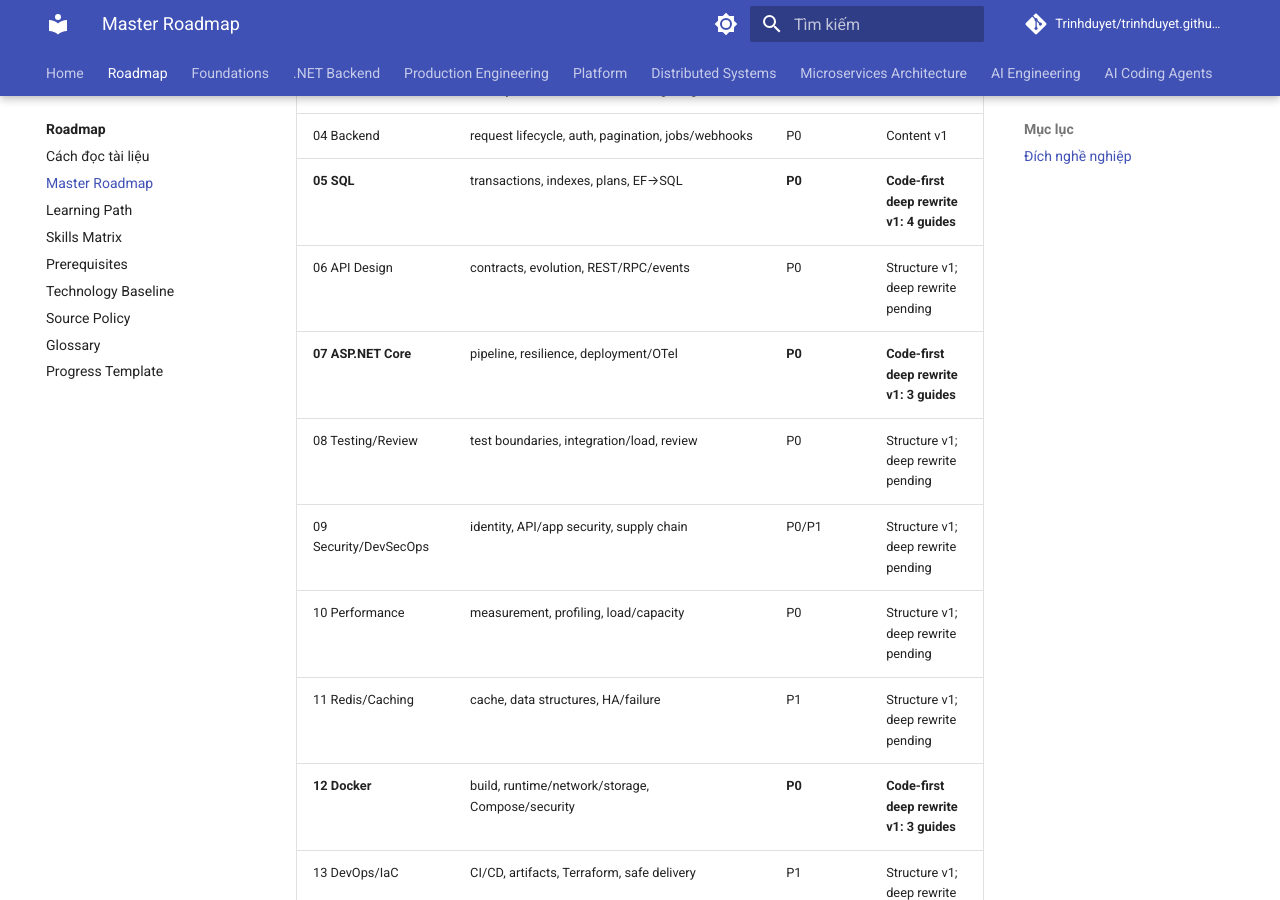
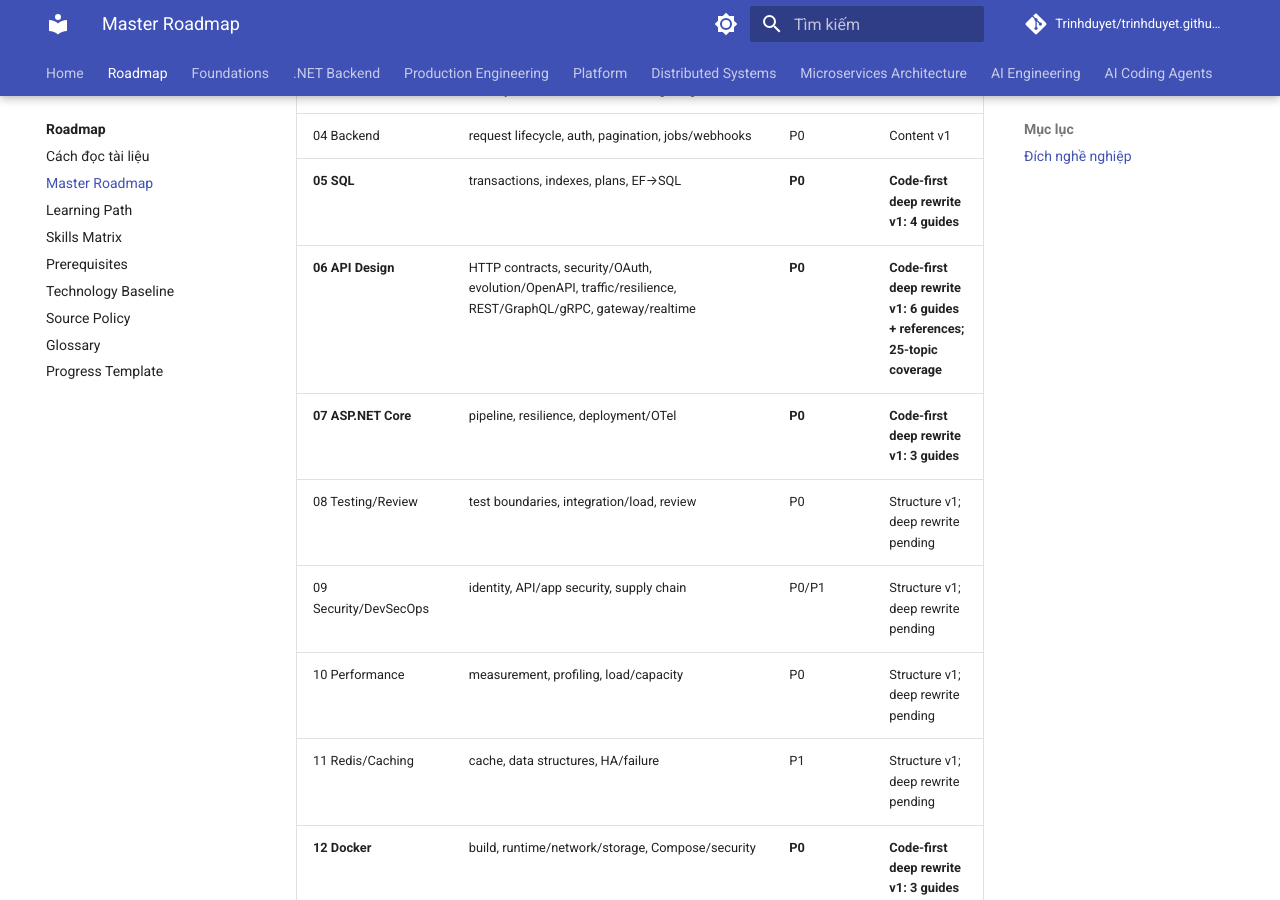
Before and after one commit to Trinhduyet/trinhduyet.github.io, an MkDocs documentation site: the page built from docs/00-roadmap/master-roadmap.md, in a window 1280 px wide and 900 px high, scrolled down 1772 px. Built offline with MkDocs 1.6.1 and Material for MkDocs 9.7.7, drawn with Linux system fonts in a browser that asks for light colours; comment, search, counter and statistics services are not loaded; some of the changed text lies outside the part shown.

Commit message:
docs: mark API Design deep rewrite v1

```diff
--- a/docs/00-roadmap/master-roadmap.md
+++ b/docs/00-roadmap/master-roadmap.md
@@ -51,7 +51,7 @@ Architecture decision
 | 03 .NET | C#, async, GC, ThreadPool, hosting, diagnostics | P0 | Content v1 |
 | 04 Backend | request lifecycle, auth, pagination, jobs/webhooks | P0 | Content v1 |
 | **05 SQL** | transactions, indexes, plans, EF→SQL | **P0** | **Code-first deep rewrite v1: 4 guides** |
-| 06 API Design | contracts, evolution, REST/RPC/events | P0 | Structure v1; deep rewrite pending |
+| **06 API Design** | HTTP contracts, security/OAuth, evolution/OpenAPI, traffic/resilience, REST/GraphQL/gRPC, gateway/realtime | **P0** | **Code-first deep rewrite v1: 6 guides + references; 25-topic coverage** |
 | **07 ASP.NET Core** | pipeline, resilience, deployment/OTel | **P0** | **Code-first deep rewrite v1: 3 guides** |
 | 08 Testing/Review | test boundaries, integration/load, review | P0 | Structure v1; deep rewrite pending |
 | 09 Security/DevSecOps | identity, API/app security, supply chain | P0/P1 | Structure v1; deep rewrite pending |
@@ -261,6 +261,7 @@ ADR/runbook
 ## Verification metadata
 
 - Verified: 2026-08-13
+- API Design deep rewrite covers the 25-item contract/security/reliability/protocol checklist in Module 06.
 - Microservices sources: Microsoft Learn / Azure Architecture Center
 - Technology baseline: [technology-baseline.md](technology-baseline.md)
 - Source policy: [source-policy.md](source-policy.md)
```
